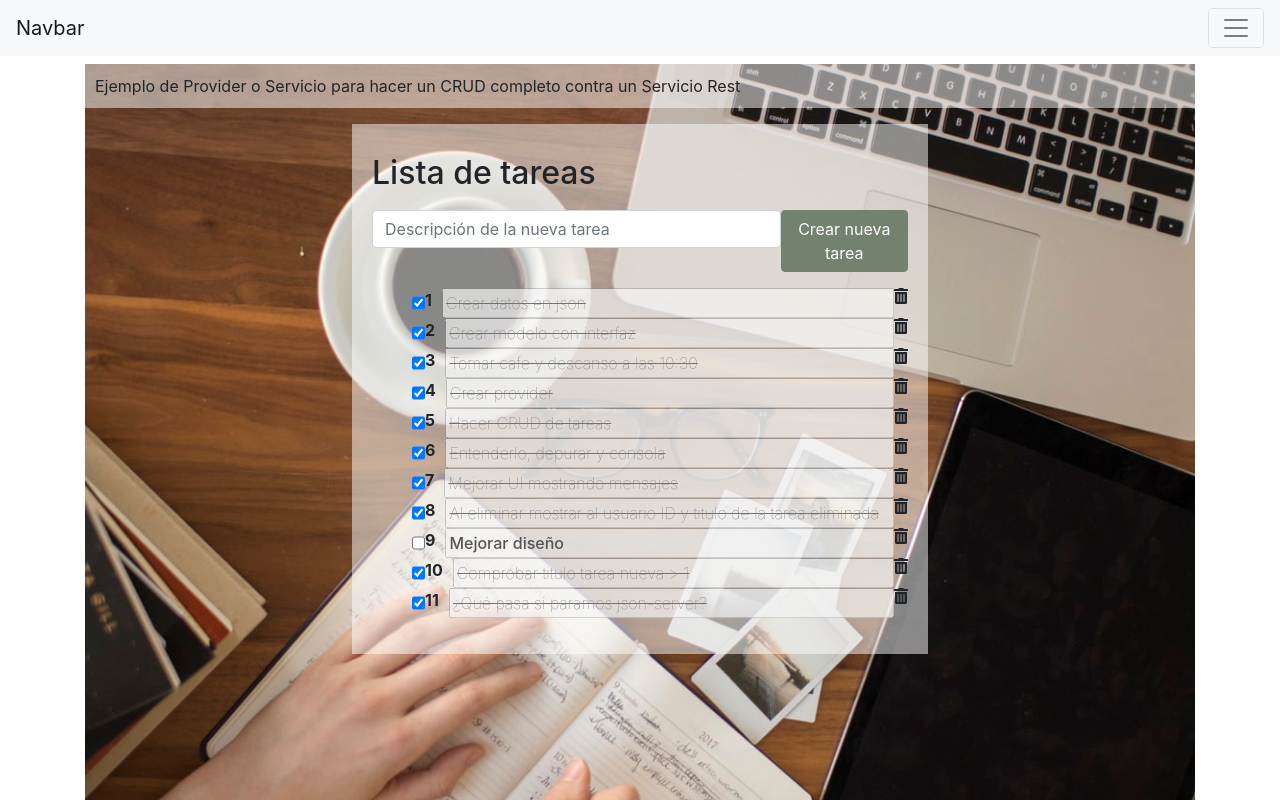
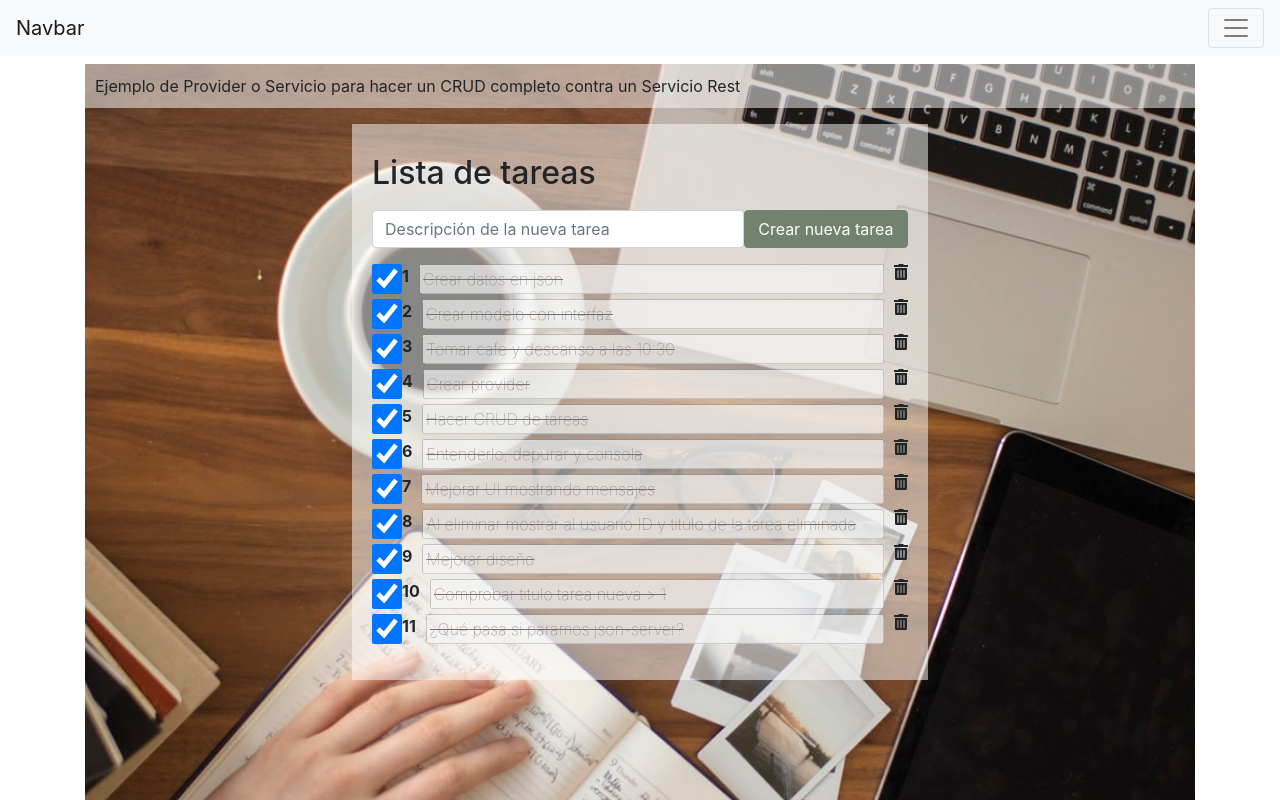
Before and after one commit to ana-db/angularApp, an Angular app: page /tareas in a window 1280 px wide. Shown: the top 800 px of the page. Built offline with nearby package versions, Linux system fonts and the light colour scheme; data requests are answered from the project's data file.

Commit message:
mejora estilos css

```diff
--- a/db.json
+++ b/db.json
@@ -43,7 +43,7 @@
     {
       "id": 9,
       "titulo": "Mejorar diseño",
-      "completada": false
+      "completada": true
     },
     {
       "id": 10,
--- a/src/app/paginas/tareas/tareas.component.scss
+++ b/src/app/paginas/tareas/tareas.component.scss
@@ -64,7 +64,7 @@ p{
     -moz-background-size: cover;
     -o-background-size: cover;
     background-size: cover;
-    min-height: 120vh;
+    min-height: 135vh;
 }
 
 .panel-tareas {
@@ -77,8 +77,8 @@ p{
         display: flex;
         margin-bottom: 1rem;
 
-        buttton {
-            width: 20;
+        button { //damos un ancho al botón
+            width: 230px;
         }
 
         .btn {
@@ -86,26 +86,33 @@ p{
             border-color: #72826F;
         }
 
+    }
+
     input[type="checkbox"] { //para hacer más grandes los tics
         width: 30px;
         height: 30px;
-        }
     }
 
 }
 
 
+ul {
+
+    padding: 0;
+
     li {
 
         list-style: none;
         display: flex;
+        margin-bottom: 5px;
 
         &:hover {
-        background-color: rgba(255,0,0, 0.3);
+            background-color: #72826F;
         }
 
         input[type="text"] {
             flex-grow: 2;
+            margin-right: 10px; //dejamos un pequeño margen entre el input del texto y la papelera
         }
 
         input[type="text"].titulo{
@@ -118,5 +125,5 @@ li {
             font-weight: 100;
             color: rgb(119, 113, 113);
         }
-
-}
+    } //fin li
+} //fin ul
```
Also changed, not shown: src/app/paginas/tareas/tareas.component.html (+1 -8 lines). Lines whose indentation alone changed are shown as unchanged.
